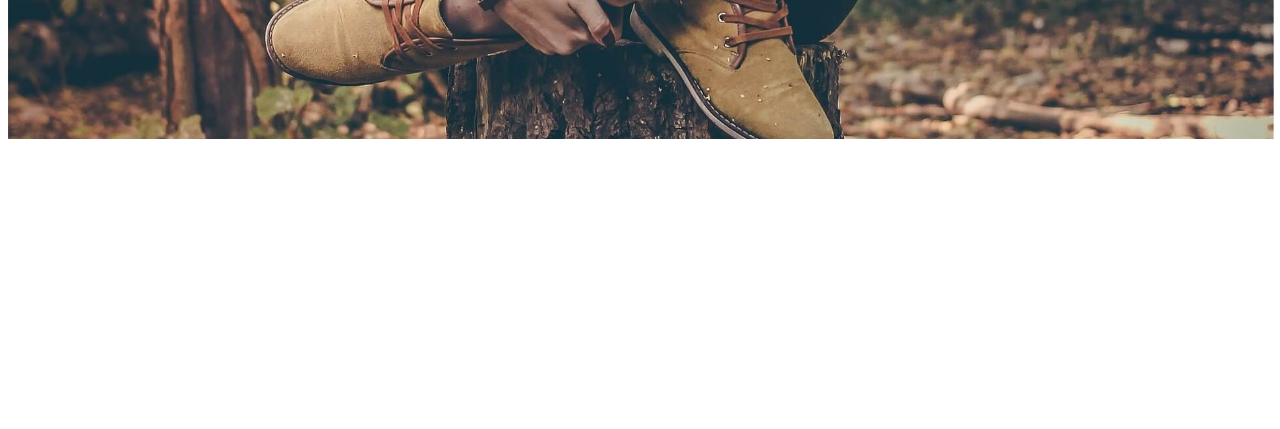
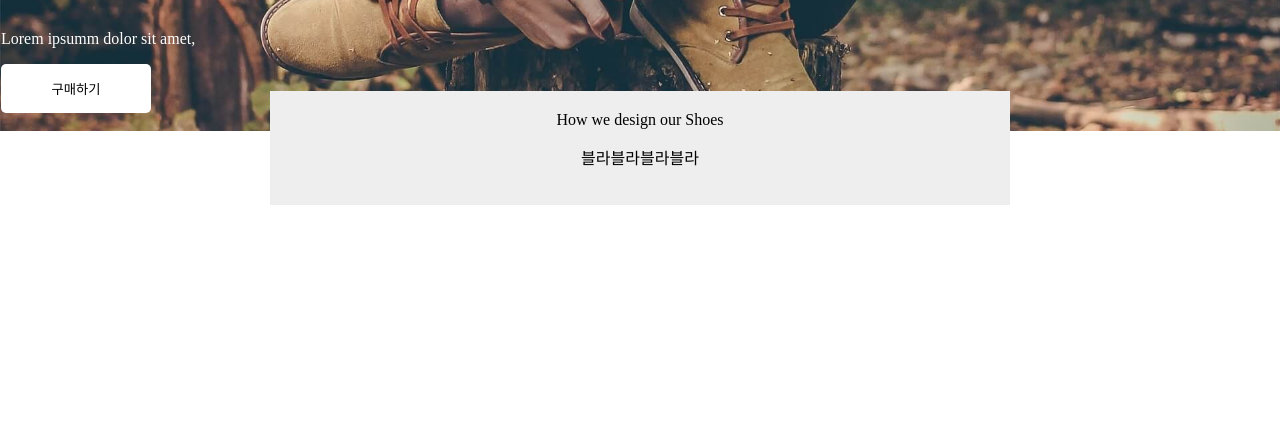
Before and after one commit to blnane/html, a plain HTML site: page proflie/layout2.html in a window 1280 px wide. Shown: the part 371-800 px from the top of the page. Drawn offline with Linux system fonts and the light colour scheme.

Commit message:
position과 좌표 레이아웃 만들기

```diff
--- a/proflie/css/main.css
+++ b/proflie/css/main.css
@@ -97,3 +97,29 @@
   font-size: 40px;
   margin-top: 300px;
 }
+.sub-title {
+  color: white;
+  font-size: 40;
+}
+.main-button {
+  padding: 15px;
+  font-size: 20;
+  background: white;
+  border: none;
+  border-radius: 5px;
+  position: absolute;
+  bottom: 100;
+  right: 100;
+  margin: auto;
+  width: 150px;
+  z-index: 5;
+}
+.explain-box {
+  width: 700px;
+  margin: auto;
+  padding: 20px;
+  text-align: center;
+  background-color: #eee;
+  position: relative;
+  top: -40px;
+}
--- a/proflie/layout2.html
+++ b/proflie/layout2.html
@@ -5,9 +5,15 @@
     <title>Document</title>
     <link href="css/main.css" rel="stylesheet" />
   </head>
-  <body>
+  <body style="margin: 0px">
     <div class="main-background">
       <h4 class="main-title">Buy Our Shoes!</h4>
+      <p class="sub-title">Lorem ipsumm dolor sit amet,</p>
+      <button class="main-button">구매하기</button>
+    </div>
+    <div class="explain-box">
+      <h>How we design our Shoes</h>
+      <p>블라블라블라블라</p>
     </div>
   </body>
 </html>
```
